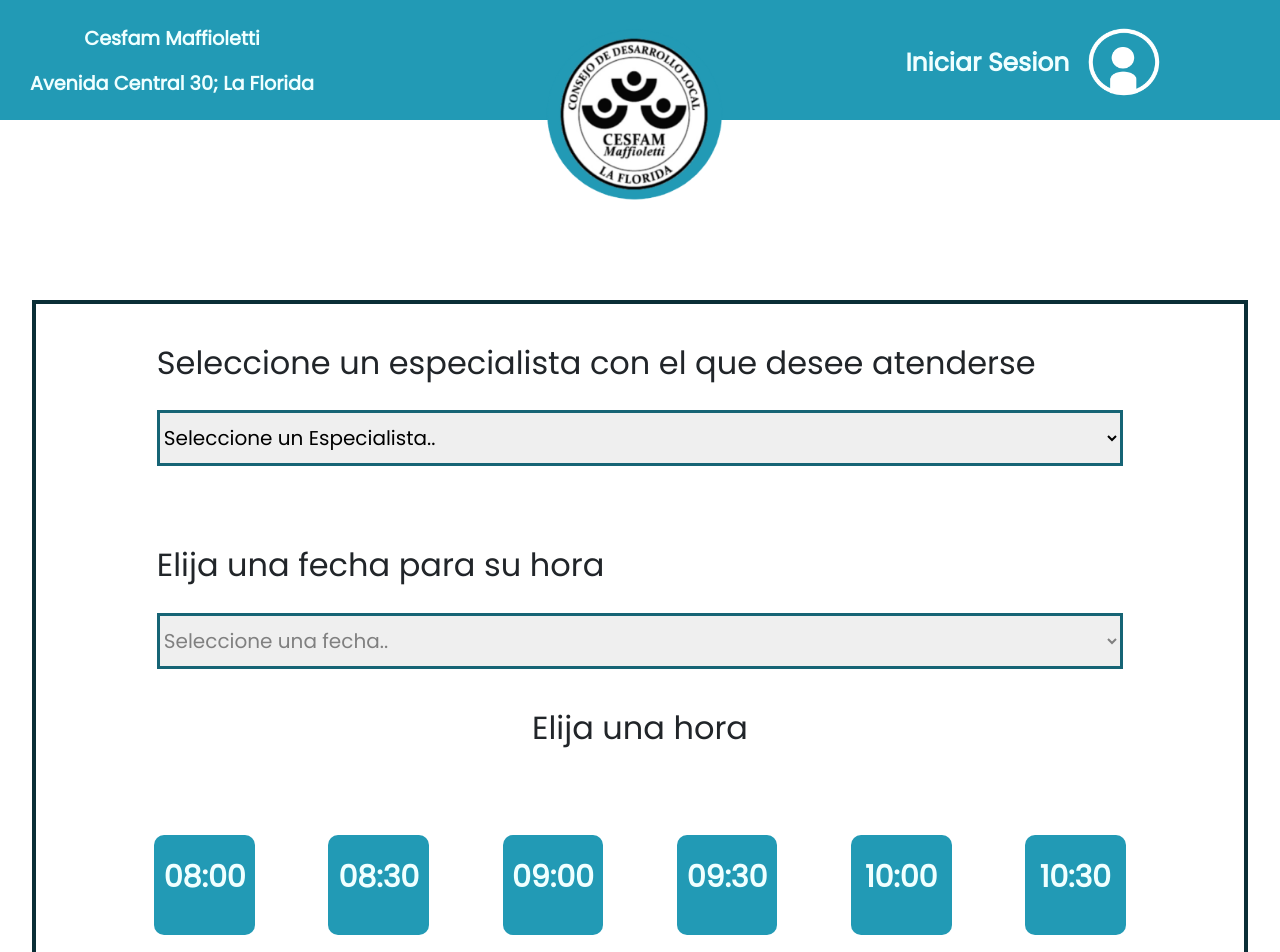
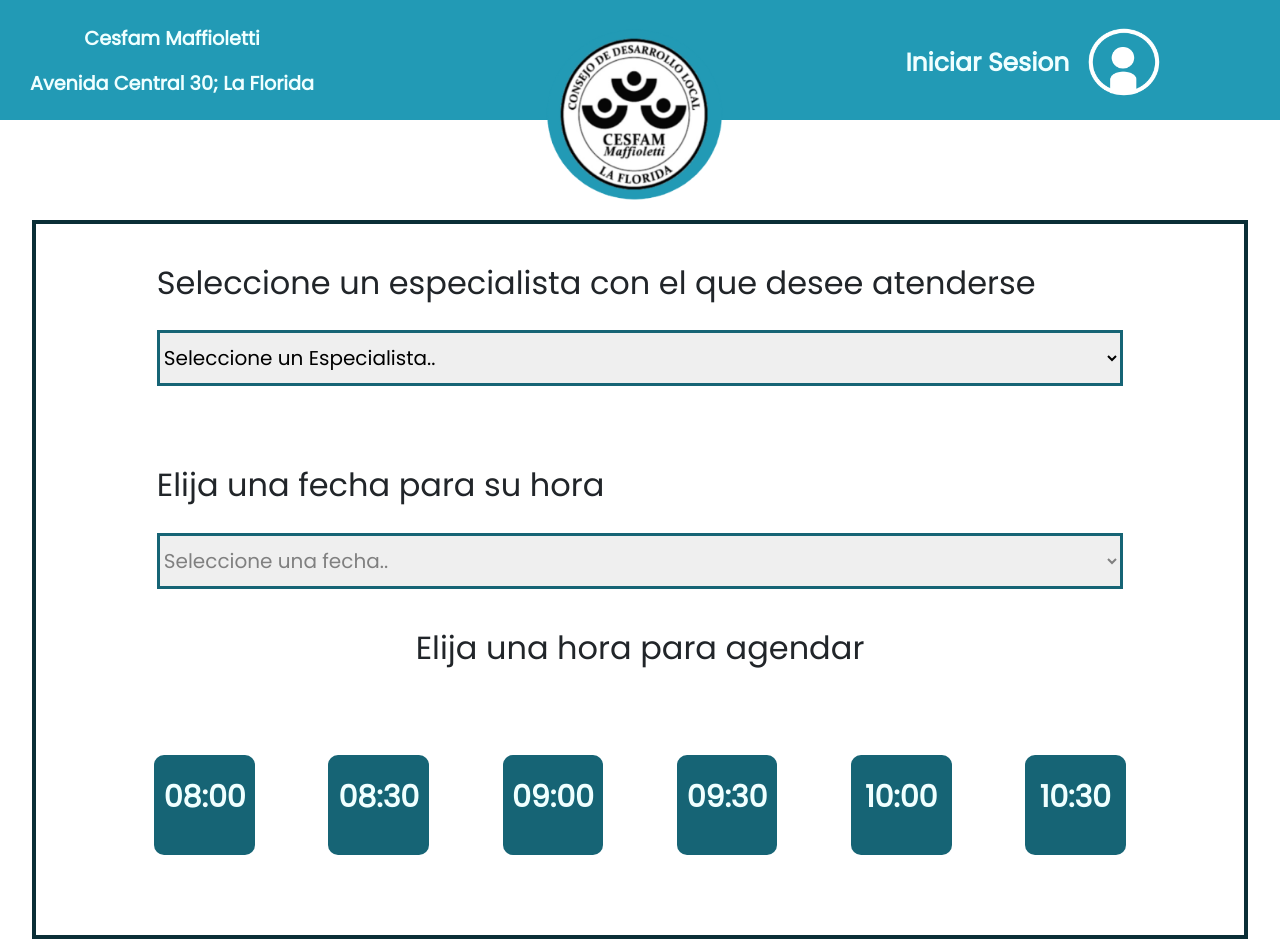
Before and after one commit to Simon-Fuente-Dev/Cesfam-Web, a React (Vite) app in the folder frontend/: page /Hora in a window 1280 px wide. Shown: the top 952 px of the page. Built offline with nearby package versions, Linux system fonts and the light colour scheme.

Commit message:
Envio de email de hora agendada y detalles de las paginas

```diff
--- a/frontend/package.json
+++ b/frontend/package.json
@@ -12,6 +12,7 @@
   "dependencies": {
     "axios": "^1.5.1",
     "bootstrap": "^5.3.2",
+    "emailjs-com": "^3.2.0",
     "react": "^18.2.0",
     "react-bootstrap": "^2.9.0",
     "react-dom": "^18.2.0",
--- a/frontend/src/pages/Area.jsx
+++ b/frontend/src/pages/Area.jsx
@@ -29,7 +29,7 @@ const Area = () => {
     }
 
     return (
-        <section-area>
+        <section className='section-area'>
             <form className="area" onSubmit={handleSubmit}>
                 <h1>Seleccione un area para su consulta</h1>
                 <select
@@ -44,7 +44,7 @@ const Area = () => {
                 <button type='submit' >Siguiente</button>
             </form>
 
-        </section-area>
+        </section>
     )
 }
 
--- a/frontend/src/pages/Eventos.jsx
+++ b/frontend/src/pages/Eventos.jsx
@@ -3,7 +3,7 @@ import evento from '../assets/img/evento.png';
 
 const Eventos = () => {
   return (
-    <event-section>
+    <event className = 'event-section'>
       <event-info>
         <h1>Taller de salsa y cueca para todas las edades!</h1>
         <img src={evento} alt="" />
@@ -13,7 +13,7 @@ const Eventos = () => {
             <button>Inscribirse!</button>
         </form>
       </event-info>
-    </event-section>
+    </event>
 
   )
 }
--- a/frontend/src/pages/Hora.jsx
+++ b/frontend/src/pages/Hora.jsx
@@ -1,6 +1,7 @@
 import { useState } from "react";
 import Swal from "sweetalert2";
 import withReactContent from "sweetalert2-react-content";
+import emailjs from 'emailjs-com'
 
 const MySwal = withReactContent(Swal);
 
@@ -41,18 +42,35 @@ const Hora = () => {
       confirmButtonText: "Sí",
       cancelButtonText: "No",
     }).then((result) => {
+
       if (result.isConfirmed) {
         MySwal.fire({
           title: "Hora agendada con exito!",
           text: "Revise su correo con los detalles de la hora",
           icon: "success"
         })
+        emailjs.send("service_9caz3ty", "template_mvs6qqb", {
+          nom_paciente: "simon",
+          area: "kinesiologia",
+          dia_hora: fecha,
+          hora: horaSeleccionada,
+          nom_especialista: especialista,
+          user_email: "simon.delafuente18@gmail.com",
+        }, 'WwGBoBptRIgG3dTmU')
+          .then((response) => {
+            // Éxito: el correo se envió correctamente
+            console.log("Correo enviado con éxito", response);
+          })
+          .catch((error) => {
+            // Error: manejar el error aquí
+            console.error("Error al enviar el correo", error);
+          });
       }
     });
   }
 
   return (
-    <section-hora>
+    <section className="section-hora">
       <div className="agendar">
         <div className="especialista">
           <h2>Seleccione un especialista con el que desee atenderse</h2>
@@ -71,12 +89,12 @@ const Hora = () => {
             value={fecha}
             onChange={(e) => setFecha(e.target.value)}>
             <option value="">Seleccione una fecha..</option>
-            <option value="Ricardo">15/12/2023</option>
-            <option value="Juan">16/12/2023</option>
+            <option value="15/12">15/12</option>
+            <option value="16/12">16/12</option>
           </select>
         </div>
         <div className="hora">
-          <h2>Elija una hora</h2>
+          <h2>Elija una hora para agendar</h2>
           <div className="horas">
             {/* Aqui hay que hacer un select de las horas disponibles segun el especialista y la fecha que se ponen arriba */}
             <div className="hora-card"
@@ -109,11 +127,10 @@ const Hora = () => {
               data-value="10:30">
               <p>10:30</p>
             </div>
-
           </div>
         </div>
       </div>
-    </section-hora>
+    </section>
   )
 }
 
--- a/frontend/src/pages/Login.jsx
+++ b/frontend/src/pages/Login.jsx
@@ -38,7 +38,7 @@ const Login = () => {
     }
   };
   return (
-    <section-login>
+    <section className='section-login'>
       <form-login>
         <h1>Iniciar Sesion</h1>
         <form id='login-container' onSubmit={handleSubmit}>
@@ -71,7 +71,7 @@ const Login = () => {
           <p>No tienes una cuenta? <Link to="/registrar">Registrate</Link></p>
         </nav>
       </form-login>
-    </section-login>
+    </section>
   )
 }
 
--- a/frontend/src/pages/Registrar.jsx
+++ b/frontend/src/pages/Registrar.jsx
@@ -87,7 +87,7 @@ const Registrar = () => {
   };
 
   return (
-    <section-login>
+    <section className='section-login'>
       <form-login>
         <h1>Registrarse</h1>
         {registroExitoso && (
@@ -160,7 +160,7 @@ const Registrar = () => {
           <p>Ya tienes una cuenta? <Link to='/login'>Inicia Sesion!</Link></p>
         </nav>
       </form-login>
-    </section-login>
+    </section>
   )
 }
 
--- a/frontend/src/styles/App.css
+++ b/frontend/src/styles/App.css
@@ -6,7 +6,7 @@
   --cyan-C: #2FD0F5;
   --cyan-D: #0A2E36;
   --cyan-E: #2ABBDB;
-    --gray : #848484;
+  --gray: #848484;
 }
 
 * {
@@ -16,6 +16,13 @@
   font-family: 'Poppins', sans-serif;
 }
 
+section {
+  display: flex;
+  flex-direction: column;
+  min-height: 80vh;
+  margin: 0;
+}
+
 p,
 a {
   place-items: center;
--- a/frontend/src/styles/Area.css
+++ b/frontend/src/styles/Area.css
@@ -1,9 +1,7 @@
-section-area {
+.section-area {
     width: 100%;
     display: grid;
     place-items: center;
-    margin-top: 180px;
-    margin-bottom: 200px;
 }
 
 .area {
--- a/frontend/src/styles/Event.css
+++ b/frontend/src/styles/Event.css
@@ -1,4 +1,4 @@
-event-section {
+.event-section {
     display: grid;
     place-items: center;
 }
--- a/frontend/src/styles/Hora.css
+++ b/frontend/src/styles/Hora.css
@@ -1,8 +1,8 @@
-section-hora {
+.section-hora {
     width: 100%;
     display: grid;
     place-items: center;
-    margin-block: 180px;
+    margin-block: 100px;
 }
 
 .agendar {
@@ -40,10 +40,12 @@ section-hora {
 }
 
 .hora-card {
-    background-color: var(--cyan-A);
+    background-color: var(--cyan-B);
     width: 70%;
     display: grid;
     place-items: center;
+    text-align: center;
+    justify-content: center;
     border-radius: 10px;
     height: 100px;
     cursor: pointer;
--- a/frontend/src/styles/Login.css
+++ b/frontend/src/styles/Login.css
@@ -1,4 +1,4 @@
-section-login {
+.section-login {
     display: grid;
     place-items: center;
 }
```
Also changed, not shown: 1 other file (tests, documents, lock files or other folders). Lines whose indentation alone changed are shown as unchanged.
